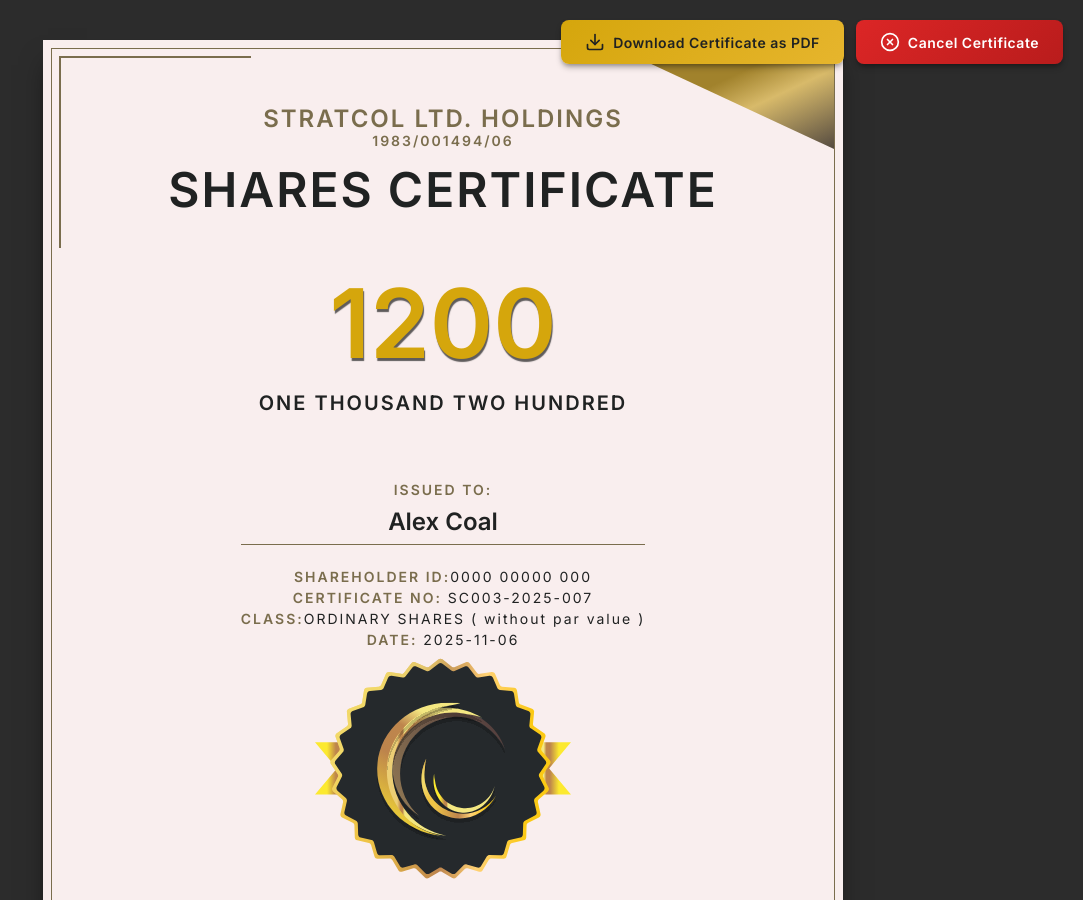
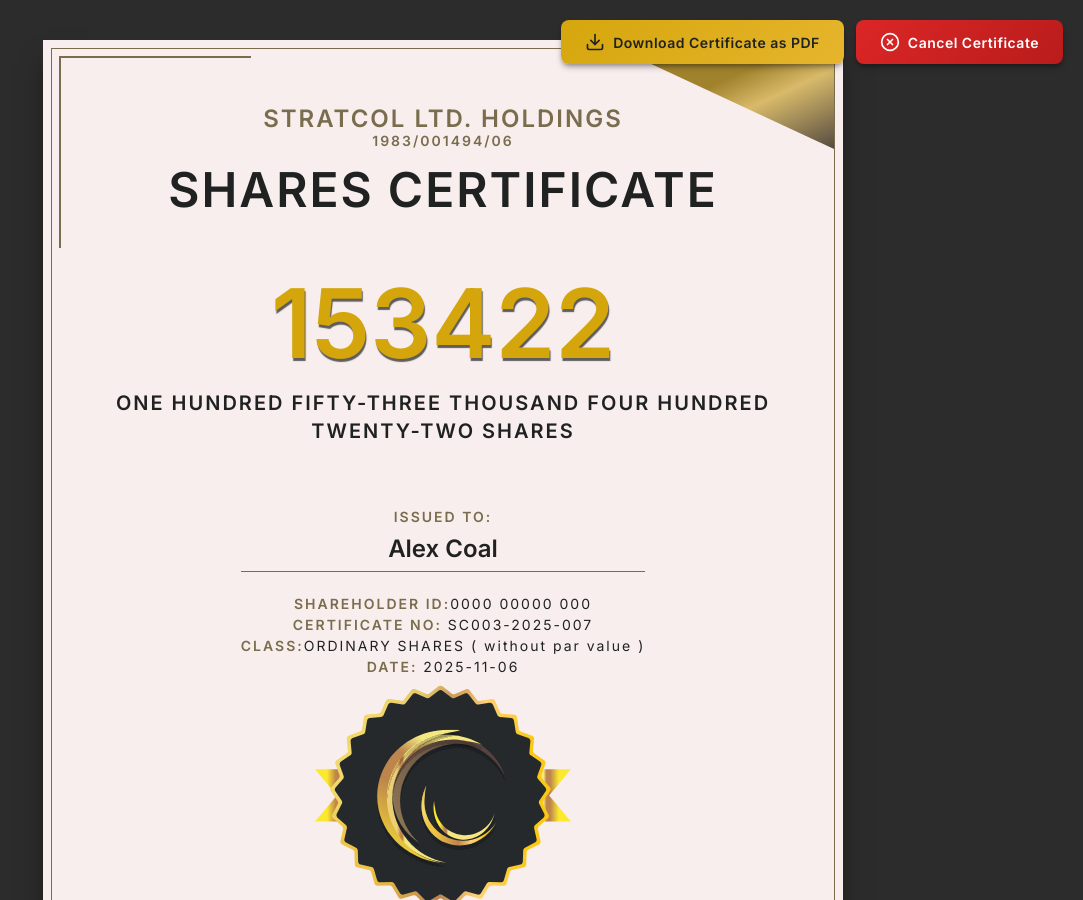
Before and after one commit to jakwakwa/certificate, a website built with Vite: page index.html in a window 1280 px wide. Shown: the top 900 px of the page, without its empty margins (197-1280 px from the left). Built offline with nearby package versions, Linux system fonts and the light colour scheme.

Commit message:
Update share amount display in index.html
- Changed the displayed share amount from 1200 to 153422.
- Updated the corresponding text to reflect the new share amount in words.

```diff
--- a/index.html
+++ b/index.html
@@ -113,8 +113,8 @@
                     <!-- Main content section -->
                     <section class="main-content">
                         <div class="shares-amount">
-                            <p class="amount-number">1200</p>
-                            <p class="amount-text">ONE THOUSAND TWO HUNDRED</p>
+                            <p class="amount-number">153422</p>
+                            <p class="amount-text">ONE HUNDRED FIFTY-THREE THOUSAND FOUR HUNDRED TWENTY-TWO SHARES</p>
                         </div>
 
                         <div class="issued-to-section">
```
